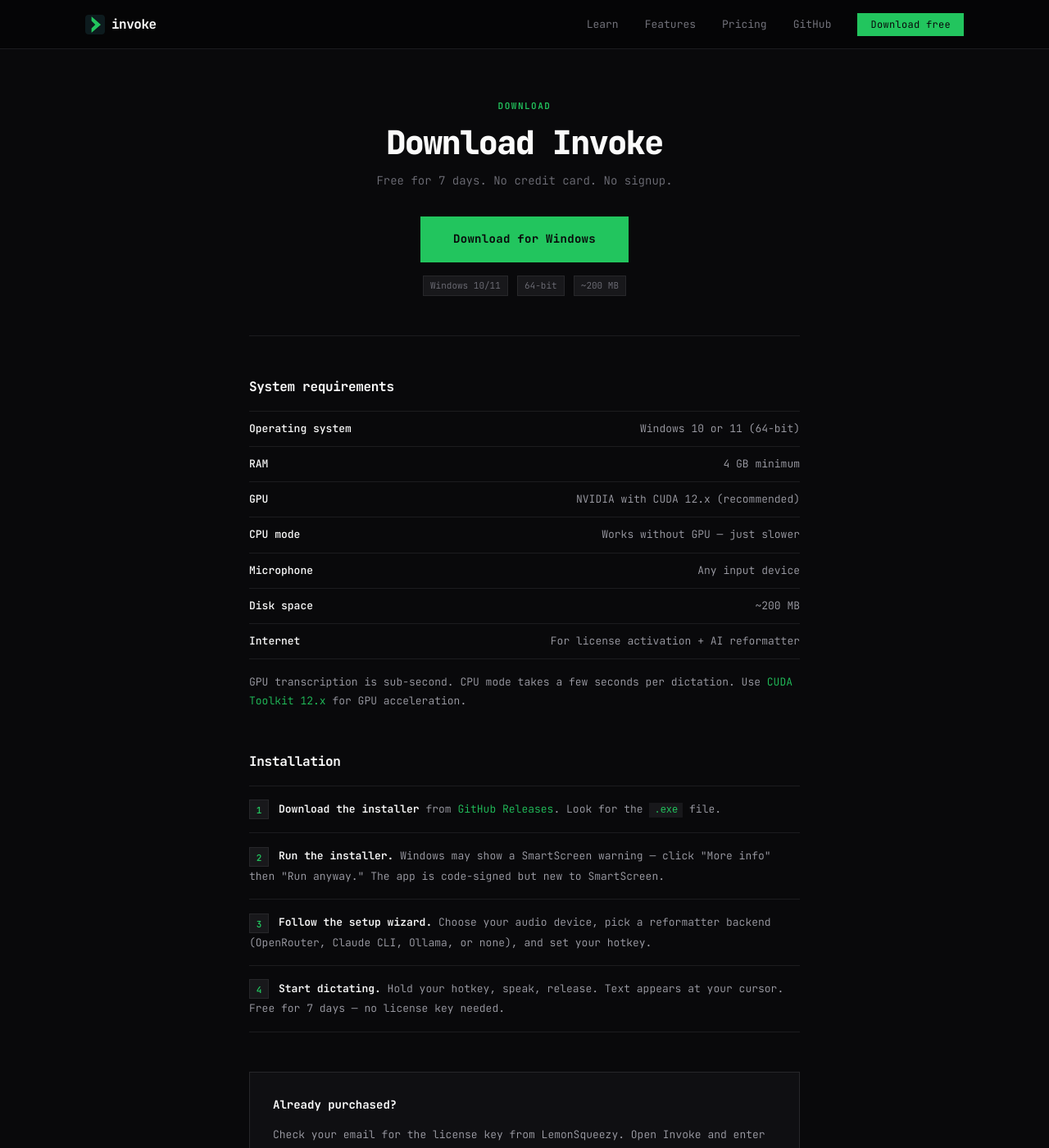
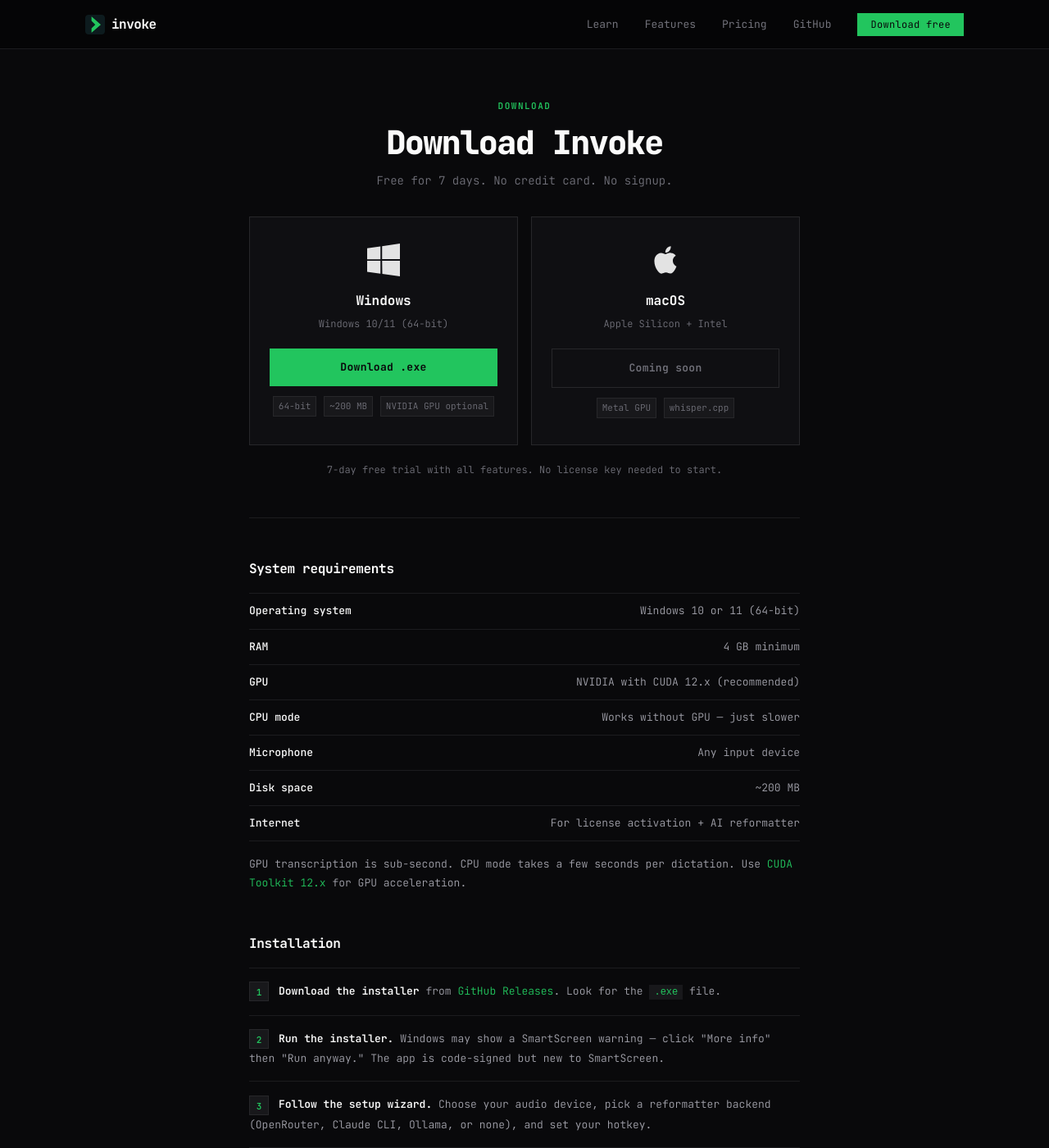
Before and after one commit to zmroth/getinvoke.dev, a Jekyll site: the page built from download/index.html, in a window 1280 px wide and 1400 px high. Shown: the whole window at 82% size. Built offline with Jekyll 4.4.1, drawn with Linux system fonts in a browser that asks for light colours.

Commit message:
Add OS detection to download page with platform cards
Detects Windows/macOS via navigator.platform, highlights the detected
platform card with green border and "Detected" badge. macOS users see
an amber notice explaining Windows-only status + email link for
interest. Two side-by-side cards with platform SVG icons, download
button for Windows, "Coming soon" for macOS. macOS card reorders to
top when detected.

Co-Authored-By: Claude Opus 4.6 <noreply@anthropic.com>

```diff
--- a/download/index.html
+++ b/download/index.html
@@ -136,11 +136,68 @@ nav .container {
   margin-bottom: 48px;
 }
 
-.dl-btn {
+.platform-grid {
+  display: grid;
+  grid-template-columns: 1fr 1fr;
+  gap: 16px;
+  margin-top: 8px;
+}
+
+.platform-card {
+  background: var(--bg-surface);
+  border: 1px solid var(--border);
+  padding: 32px 24px;
+  text-align: center;
+  transition: border-color 0.2s;
+  position: relative;
+}
+
+.platform-card.detected {
+  border-color: var(--green);
+}
+
+.platform-card.detected::after {
+  content: 'Detected';
+  position: absolute;
+  top: 12px;
+  right: 12px;
+  font-size: 10px;
+  font-weight: 600;
+  color: var(--green);
+  letter-spacing: 0.5px;
+  text-transform: uppercase;
+}
+
+.platform-icon {
+  width: 40px;
+  height: 40px;
+  margin: 0 auto 16px;
+  opacity: 0.9;
+}
+
+.platform-icon svg {
+  width: 100%;
+  height: 100%;
+}
+
+.platform-name {
+  font-size: 16px;
+  font-weight: 700;
+  margin-bottom: 4px;
+}
+
+.platform-version {
+  font-size: 12px;
+  color: var(--text-muted);
+  font-weight: 300;
+  margin-bottom: 20px;
+}
+
+.platform-btn {
   display: inline-block;
-  padding: 16px 40px;
+  padding: 12px 28px;
   font-family: var(--font);
-  font-size: 14px;
+  font-size: 13px;
   font-weight: 700;
   background: var(--green);
   color: var(--bg) !important;
@@ -149,24 +206,68 @@ nav .container {
   letter-spacing: 0.3px;
   transition: background 0.2s;
   text-decoration: none !important;
-  margin-bottom: 16px;
+  width: 100%;
 }
 
-.dl-btn:hover { background: var(--green-dim); }
+.platform-btn:hover { background: var(--green-dim); }
 
-.dl-meta {
+.platform-btn-soon {
+  display: inline-block;
+  padding: 12px 28px;
+  font-family: var(--font);
+  font-size: 13px;
+  font-weight: 600;
+  background: transparent;
+  color: var(--text-muted) !important;
+  border: 1px solid var(--border);
+  cursor: default;
+  letter-spacing: 0.3px;
+  text-decoration: none !important;
+  width: 100%;
+}
+
+.platform-meta {
+  margin-top: 12px;
+  font-size: 11px;
+  color: var(--text-muted);
+  font-weight: 300;
+}
+
+.platform-meta span {
+  display: inline-block;
+  padding: 2px 6px;
+  background: var(--bg-elevated);
+  border: 1px solid var(--border);
+  margin: 0 1px;
+}
+
+.dl-note {
+  margin-top: 20px;
   font-size: 12px;
   color: var(--text-muted);
   font-weight: 300;
 }
 
-.dl-meta span {
-  display: inline-block;
-  padding: 2px 8px;
-  background: var(--bg-elevated);
+/* ====== macOS notice (shown when macOS detected) ====== */
+.macos-notice {
+  display: none;
+  background: var(--bg-surface);
   border: 1px solid var(--border);
-  font-size: 11px;
-  margin: 0 2px;
+  border-left: 3px solid var(--amber);
+  padding: 20px 24px;
+  margin-top: 20px;
+  text-align: left;
+  font-size: 13px;
+  color: var(--text-secondary);
+  font-weight: 300;
+  line-height: 1.7;
+}
+
+.macos-notice.show { display: block; }
+
+.macos-notice strong {
+  color: var(--amber);
+  font-weight: 600;
 }
 
 /* Sections */
@@ -349,6 +450,7 @@ footer .container {
   .nav-links { gap: 0; }
   .page { padding: 88px 16px 48px; }
   .page-title { font-size: 24px; }
+  .platform-grid { grid-template-columns: 1fr; }
   .req-list li { flex-direction: column; gap: 2px; }
   .req-value { text-align: left; }
   footer .container { flex-direction: column; gap: 16px; text-align: center; }
@@ -377,10 +479,45 @@ footer .container {
     <div class="page-label">Download</div>
     <h1 class="page-title">Download Invoke</h1>
     <p class="page-sub">Free for 7 days. No credit card. No signup.</p>
-    <a href="https://github.com/zmroth/invoke/releases/latest" class="dl-btn">Download for Windows</a>
-    <div class="dl-meta">
-      <span>Windows 10/11</span> <span>64-bit</span> <span>~200 MB</span>
+
+    <div class="platform-grid">
+      <!-- Windows -->
+      <div class="platform-card" id="card-windows">
+        <div class="platform-icon">
+          <svg viewBox="0 0 24 24" fill="currentColor" xmlns="http://www.w3.org/2000/svg">
+            <path d="M0 3.449L9.75 2.1v9.451H0m10.949-9.602L24 0v11.4H10.949M0 12.6h9.75v9.451L0 20.699M10.949 12.6H24V24l-12.9-1.801"/>
+          </svg>
+        </div>
+        <div class="platform-name">Windows</div>
+        <div class="platform-version">Windows 10/11 (64-bit)</div>
+        <a href="https://github.com/zmroth/invoke/releases/latest" class="platform-btn">Download .exe</a>
+        <div class="platform-meta">
+          <span>64-bit</span> <span>~200 MB</span> <span>NVIDIA GPU optional</span>
+        </div>
+      </div>
+
+      <!-- macOS -->
+      <div class="platform-card" id="card-macos">
+        <div class="platform-icon">
+          <svg viewBox="0 0 24 24" fill="currentColor" xmlns="http://www.w3.org/2000/svg">
+            <path d="M18.71 19.5c-.83 1.24-1.71 2.45-3.05 2.47-1.34.03-1.77-.79-3.29-.79-1.53 0-2 .77-3.27.82-1.31.05-2.3-1.32-3.14-2.53C4.25 17 2.94 12.45 4.7 9.39c.87-1.52 2.43-2.48 4.12-2.51 1.28-.02 2.5.87 3.29.87.78 0 2.26-1.07 3.8-.91.65.03 2.47.26 3.64 1.98-.09.06-2.17 1.28-2.15 3.81.03 3.02 2.65 4.03 2.68 4.04-.03.07-.42 1.44-1.38 2.83M13 3.5c.73-.83 1.94-1.46 2.94-1.5.13 1.17-.34 2.35-1.04 3.19-.69.85-1.83 1.51-2.95 1.42-.15-1.15.41-2.35 1.05-3.11z"/>
+          </svg>
+        </div>
+        <div class="platform-name">macOS</div>
+        <div class="platform-version">Apple Silicon + Intel</div>
+        <span class="platform-btn-soon">Coming soon</span>
+        <div class="platform-meta">
+          <span>Metal GPU</span> <span>whisper.cpp</span>
+        </div>
+      </div>
     </div>
+
+    <!-- macOS notice (shown via JS when macOS detected) -->
+    <div class="macos-notice" id="macos-notice">
+      <strong>You're on macOS.</strong> Invoke is Windows-only right now. macOS with Metal GPU acceleration for Apple Silicon is in development. Want to know when it ships? <a href="mailto:zach@scrn.co?subject=Invoke%20macOS%20interest">Drop me a line</a> and I'll ping you.
+    </div>
+
+    <p class="dl-note">7-day free trial with all features. No license key needed to start.</p>
   </div>
 
   <!-- System requirements -->
@@ -458,5 +595,28 @@ footer .container {
   </div>
 </footer>
 
+<script>
+// OS detection
+(function() {
+  var ua = navigator.userAgent || navigator.platform || '';
+  var platform = navigator.platform || '';
+  var isWindows = /Win/.test(platform) || /Windows/.test(ua);
+  var isMac = /Mac/.test(platform) || /Macintosh/.test(ua);
+
+  var cardWin = document.getElementById('card-windows');
+  var cardMac = document.getElementById('card-macos');
+  var macNotice = document.getElementById('macos-notice');
+
+  if (isWindows) {
+    cardWin.classList.add('detected');
+  } else if (isMac) {
+    cardMac.classList.add('detected');
+    macNotice.classList.add('show');
+    // Reorder: put macOS card first so detected platform is on top
+    cardMac.parentNode.insertBefore(cardMac, cardWin);
+  }
+})();
+</script>
+
 </body>
 </html>
```
Also changed, not shown: other parts of download/index.html (+1 -1 lines).
